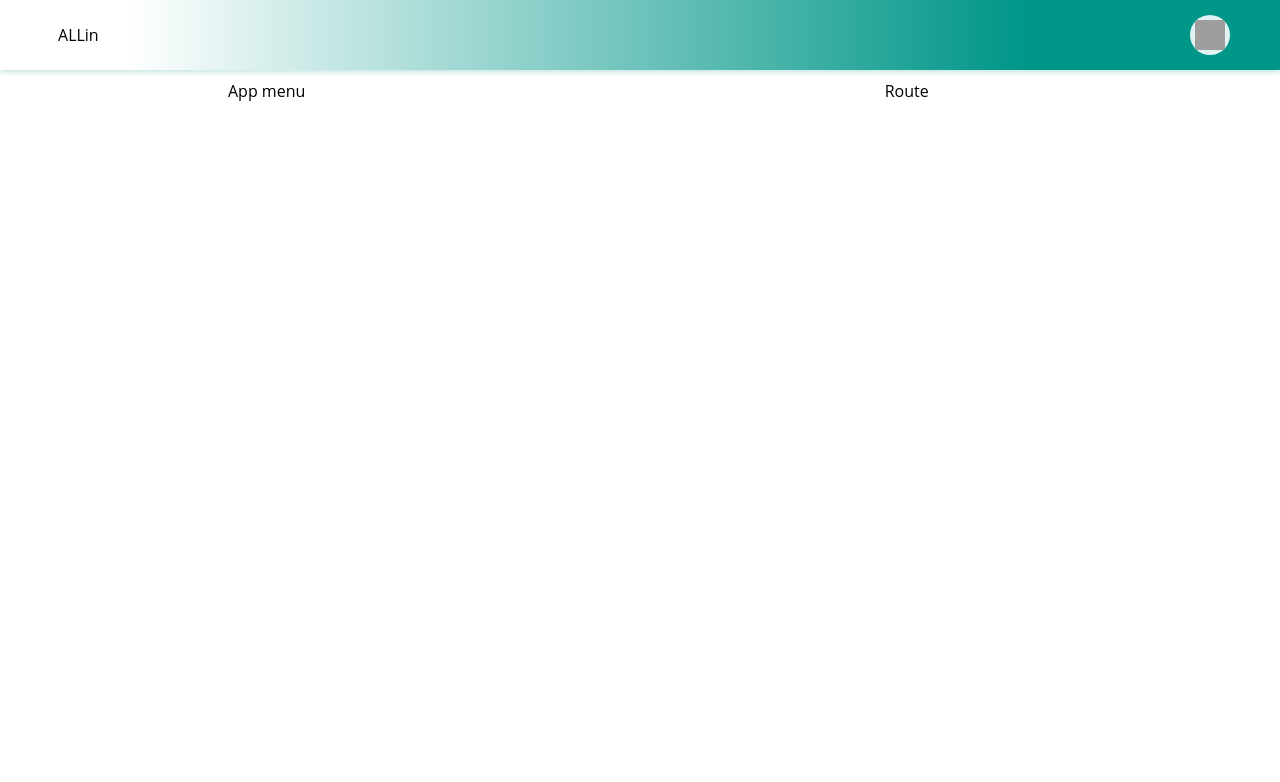
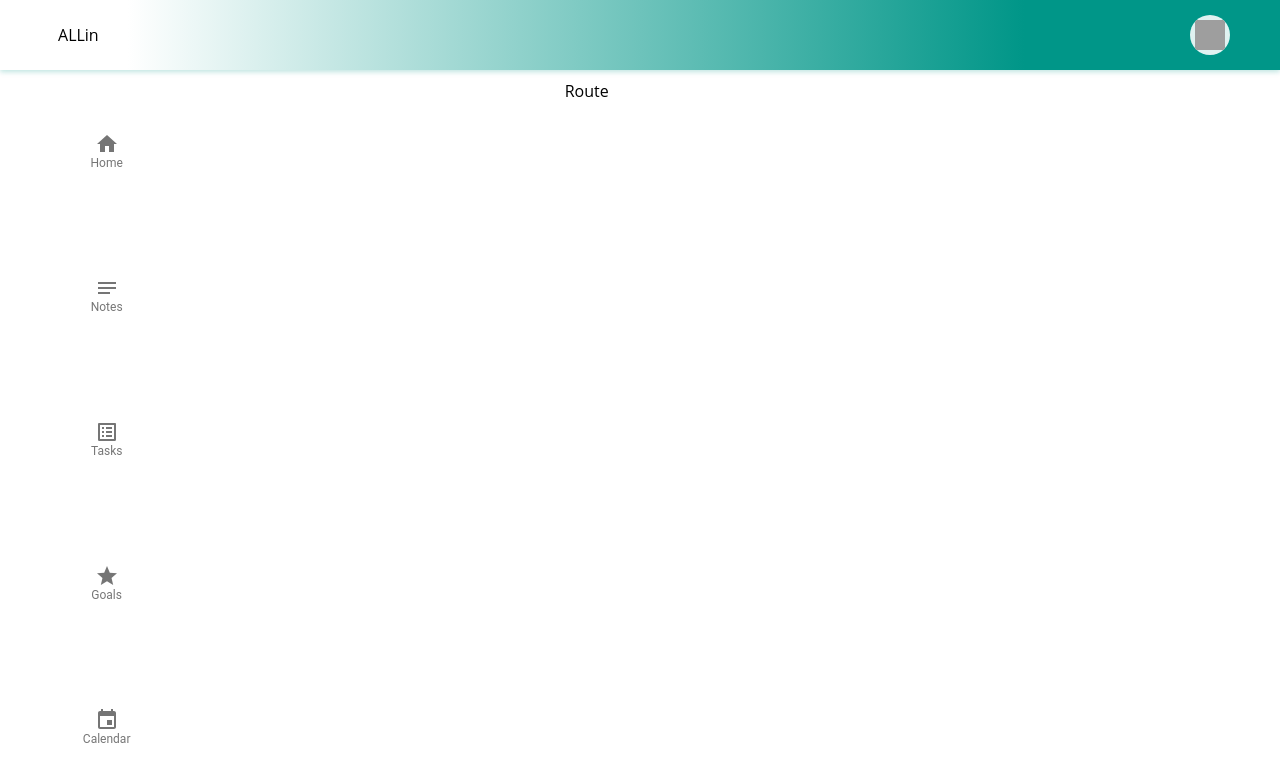
Before and after one commit to khristinalukanets/allin, a React (Create React App) app: page / in a window 1280 px wide. Shown: the top 782 px of the page. Built offline with nearby package versions, Linux system fonts and the light colour scheme; grey boxes are pictures that could not be loaded.

Commit message:
KLU: Navigation menu

```diff
--- a/package.json
+++ b/package.json
@@ -3,10 +3,12 @@
   "version": "0.1.0",
   "private": true,
   "dependencies": {
-    "@material-ui/core": "^4.10.0",
+    "@material-ui/core": "^4.10.2",
+    "@material-ui/icons": "^4.9.1",
     "@testing-library/jest-dom": "^4.2.4",
     "@testing-library/react": "^9.5.0",
     "@testing-library/user-event": "^7.2.1",
+    "material-ui-icons": "^1.0.0-beta.36",
     "node-sass": "^4.14.1",
     "react": "^16.13.1",
     "react-dom": "^16.13.1",
--- a/src/App.js
+++ b/src/App.js
@@ -1,13 +1,16 @@
 import React  from 'react';
 import './App.css';
 import Layout from "./hoc/Layout/Layout";
+import { StylesProvider } from "@material-ui/core/styles";
 
 function App() {
 	return (
 		<div className="App">
-			<Layout>
-				Route
-			</Layout>
+			<StylesProvider injectFirst>
+				<Layout>
+					Route
+				</Layout>
+			</StylesProvider>
 		</div>
 	);
 }
--- /dev/null
+++ b/src/containers/Menu/Menu.js
@@ -0,0 +1,32 @@
+import React from "react";
+import BottomNavigation from "@material-ui/core/BottomNavigation";
+import BottomNavigationAction from "@material-ui/core/BottomNavigationAction";
+import { Notes, Home, Star, Event, ListAlt } from '@material-ui/icons';
+
+import classes from "./Menu.module.scss";
+
+const Menu = (props) => {
+	let value = "Home";
+
+	const setValue = (val) => {
+
+	};
+	return (
+		<BottomNavigation
+			value={value}
+			onChange={(event, newValue) => {
+				setValue(newValue);
+			}}
+			showLabels
+			className={classes.NavigationMenu}
+		>
+			<BottomNavigationAction className={classes.NavigationMenuItem} label="Home" icon={<Home />} />
+			<BottomNavigationAction className={classes.NavigationMenuItem} label="Notes" icon={<Notes />} />
+			<BottomNavigationAction className={classes.NavigationMenuItem} label="Tasks" icon={<ListAlt />} />
+			<BottomNavigationAction className={classes.NavigationMenuItem} label="Goals" icon={<Star />} />
+			<BottomNavigationAction className={classes.NavigationMenuItem} label="Calendar" icon={<Event />} />
+		</BottomNavigation>
+	);
+}
+
+export default Menu;
--- /dev/null
+++ b/src/containers/Menu/Menu.module.scss
@@ -0,0 +1,11 @@
+.NavigationMenu {
+	display: flex;
+	flex-direction: column;
+	height: 100%;
+	justify-content: flex-start;
+	align-items: stretch;
+}
+
+.NavigationMenuItem {
+	max-width: 100%;
+}
--- a/src/hoc/Layout/Layout.js
+++ b/src/hoc/Layout/Layout.js
@@ -4,14 +4,15 @@ import classes from './Layout.module.scss';
 import Grid from "@material-ui/core/Grid";
 import Aux from "../Aux/Aux";
 import Header from "../../components/Header/Header";
+import Menu from "../../containers/Menu/Menu";
 
-function Layout(props) {
+const Layout = (props) => {
 	return (
 		<Aux>
 			<Header/>
 			<Grid container className={classes.Content}>
-				<Grid item xs={2} md={5}>
-					App menu
+				<Grid md={2}>
+					<Menu />
 				</Grid>
 				<Grid item xs={10} md={7}>
 					{props.children}
```
Also changed, not shown: 1 other file (tests, documents, lock files or other folders).
